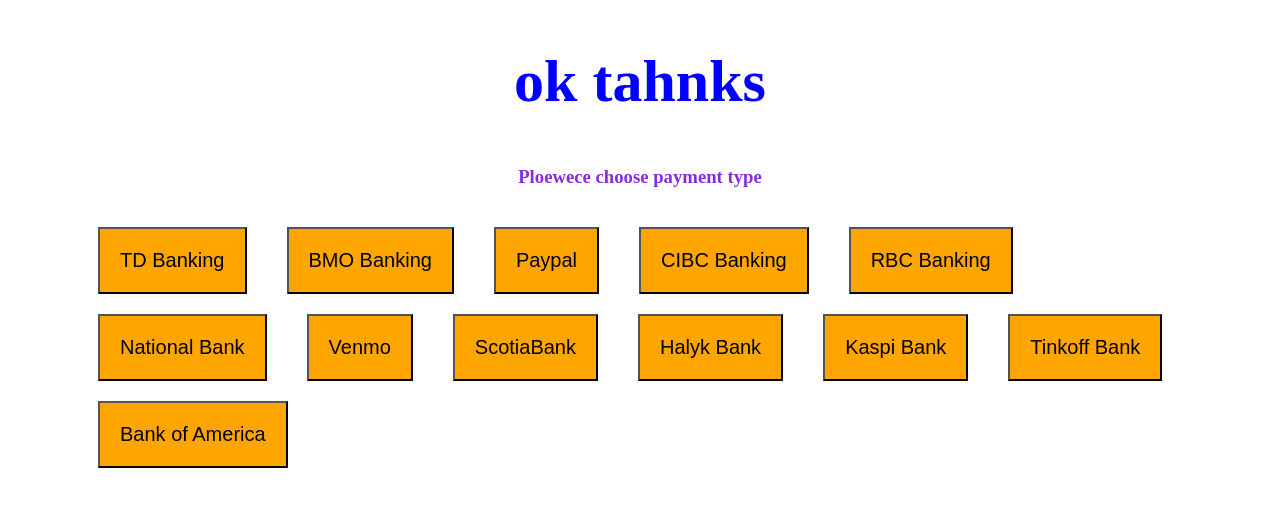
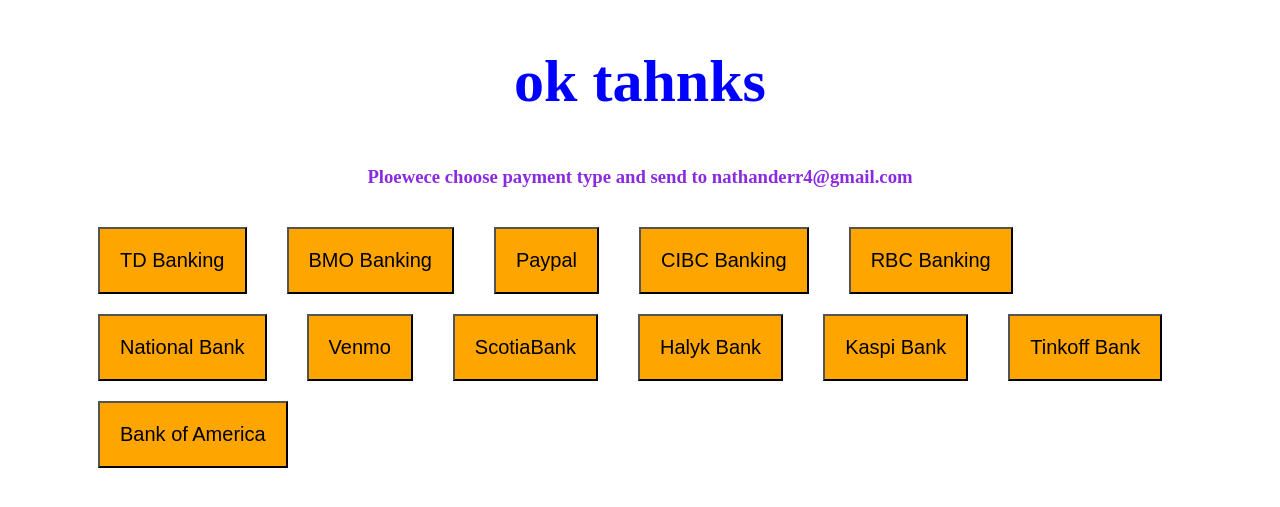
Before and after one commit to NeathRand/Plz-Money, a plain HTML site: page yes-response.html in a window 1280 px wide. Shown: the part 103-610 px from the top of the page. Drawn offline with Linux system fonts and the light colour scheme.

Commit message:
Update yes-response.html

```diff
--- a/yes-response.html
+++ b/yes-response.html
@@ -53,7 +53,7 @@
 </head>
 <body>
     <h2 id="boo">ok tahnks</h2>
-    <h3 id="woo">Ploewece choose payment type</h3>
+    <h3 id="woo">Ploewece choose payment type and send to nathanderr4@gmail.com</h3>
 
     <div id="container">
     <a href="https://www.td.com/us/en/personal-banking" id="koo"><button>TD Banking</button></a>
```
